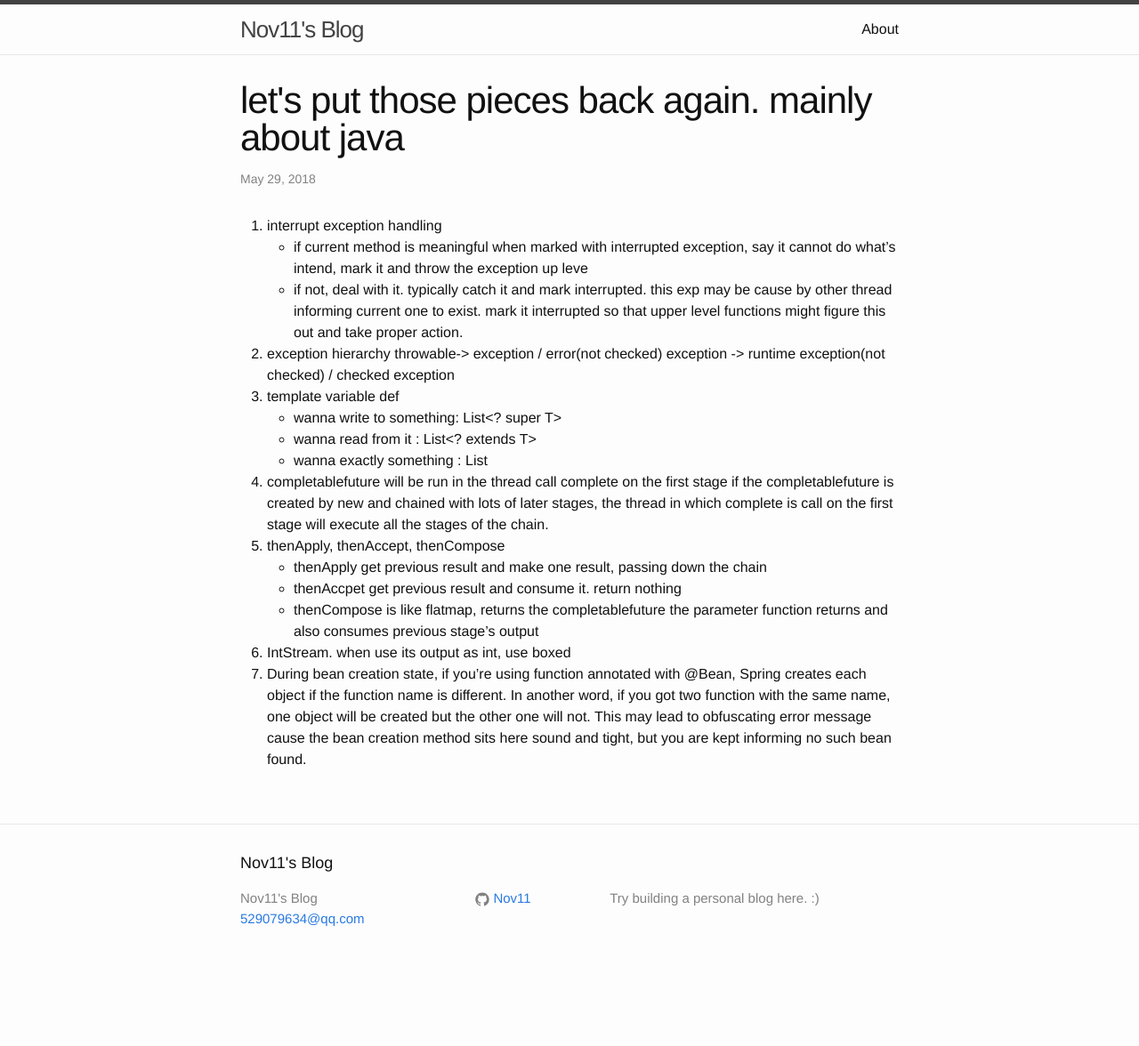
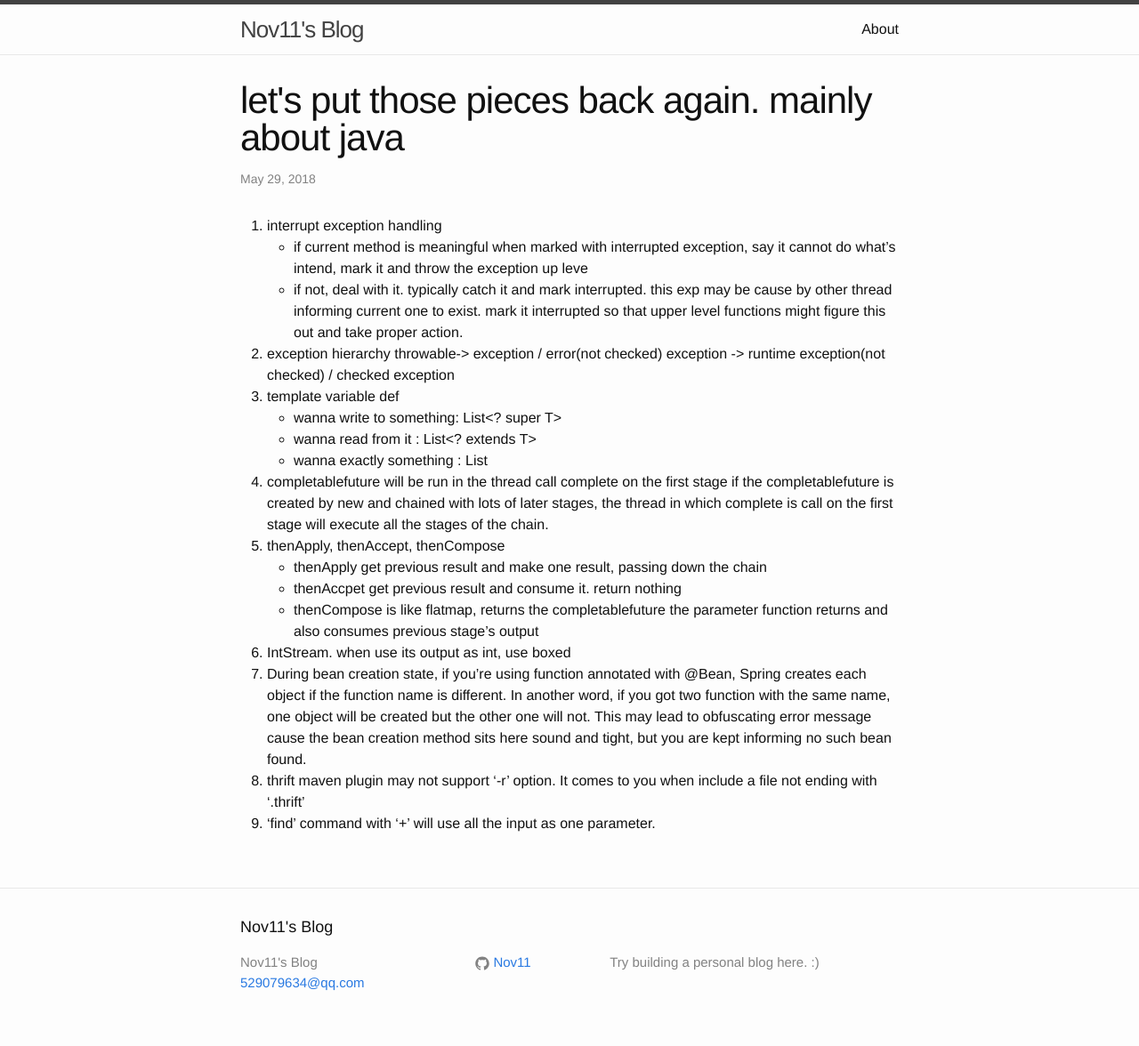
Before and after one commit to Nov11/Nov11.github.io, a Jekyll site: the page built from _posts/2018-06-04-notes-of-miscellaneousness.md, in a window 1280 px wide. Shown: the whole page at 89% size. Built offline with Jekyll 4.4.1, drawn with Linux system fonts in a browser that asks for light colours; before the commit the page ends 1104 px from its top, so only the background shows below that.

Commit message:
Update 2018-06-04-notes-of-miscellaneousness.md

```diff
--- a/_posts/2018-06-04-notes-of-miscellaneousness.md
+++ b/_posts/2018-06-04-notes-of-miscellaneousness.md
@@ -29,6 +29,8 @@
    and also consumes previous stage's output
 6. IntStream. when use its output as int, use boxed
 7. During bean creation state, if you're using function annotated with @Bean, Spring creates each object if the function name is different. In another word, if you got two function with the same name, one object will be created but the other one will not. This may lead to obfuscating error message cause the bean creation method sits here sound and tight, but you are kept informing no such bean found.
+8. thrift maven plugin may not support '-r' option. It comes to you when include a file not ending with '.thrift'
+9. 'find' command with '+' will use all the input as one parameter.
 
 
 [jekyll-docs]: http://jekyllrb.com/docs/home
```
